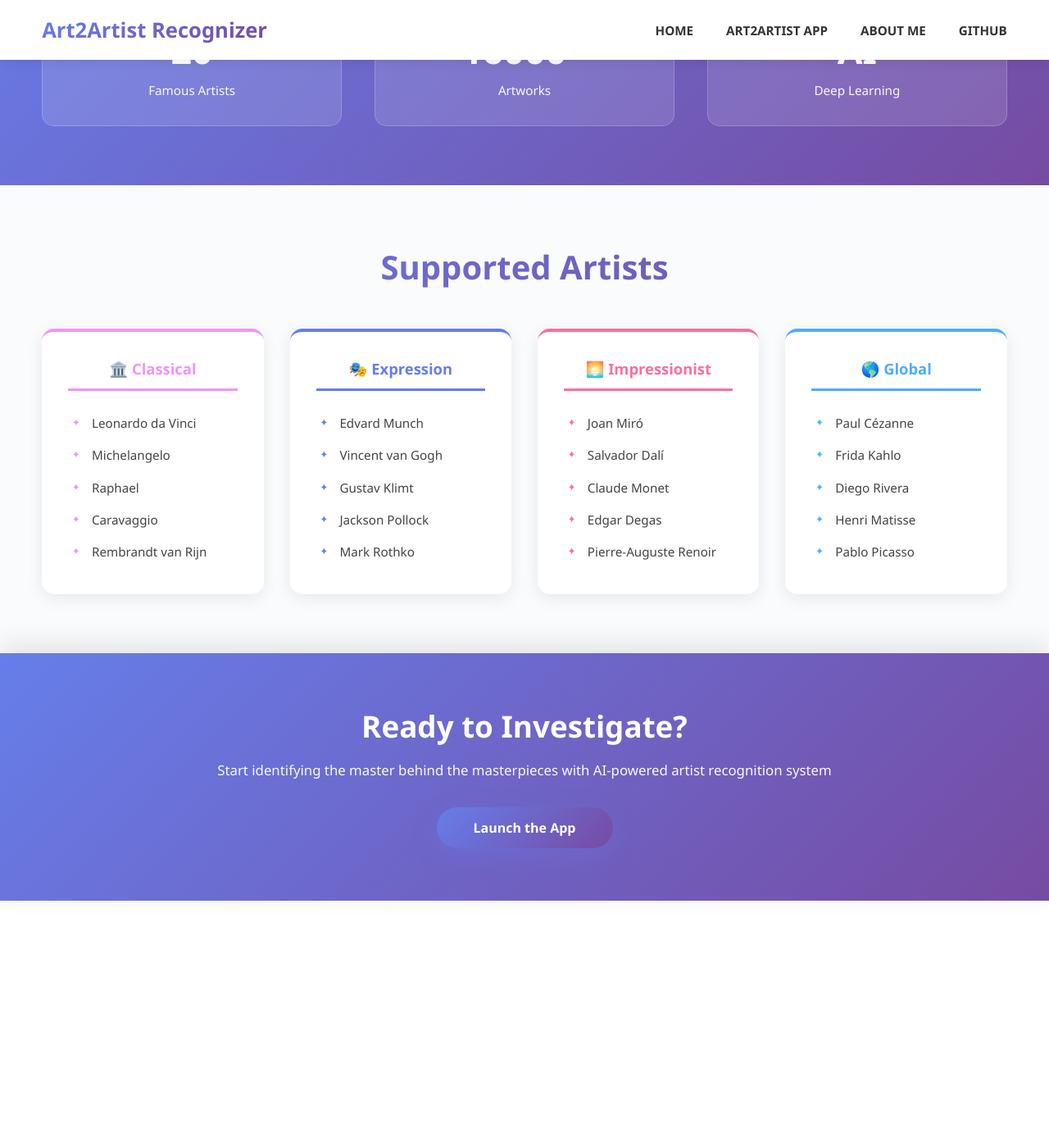
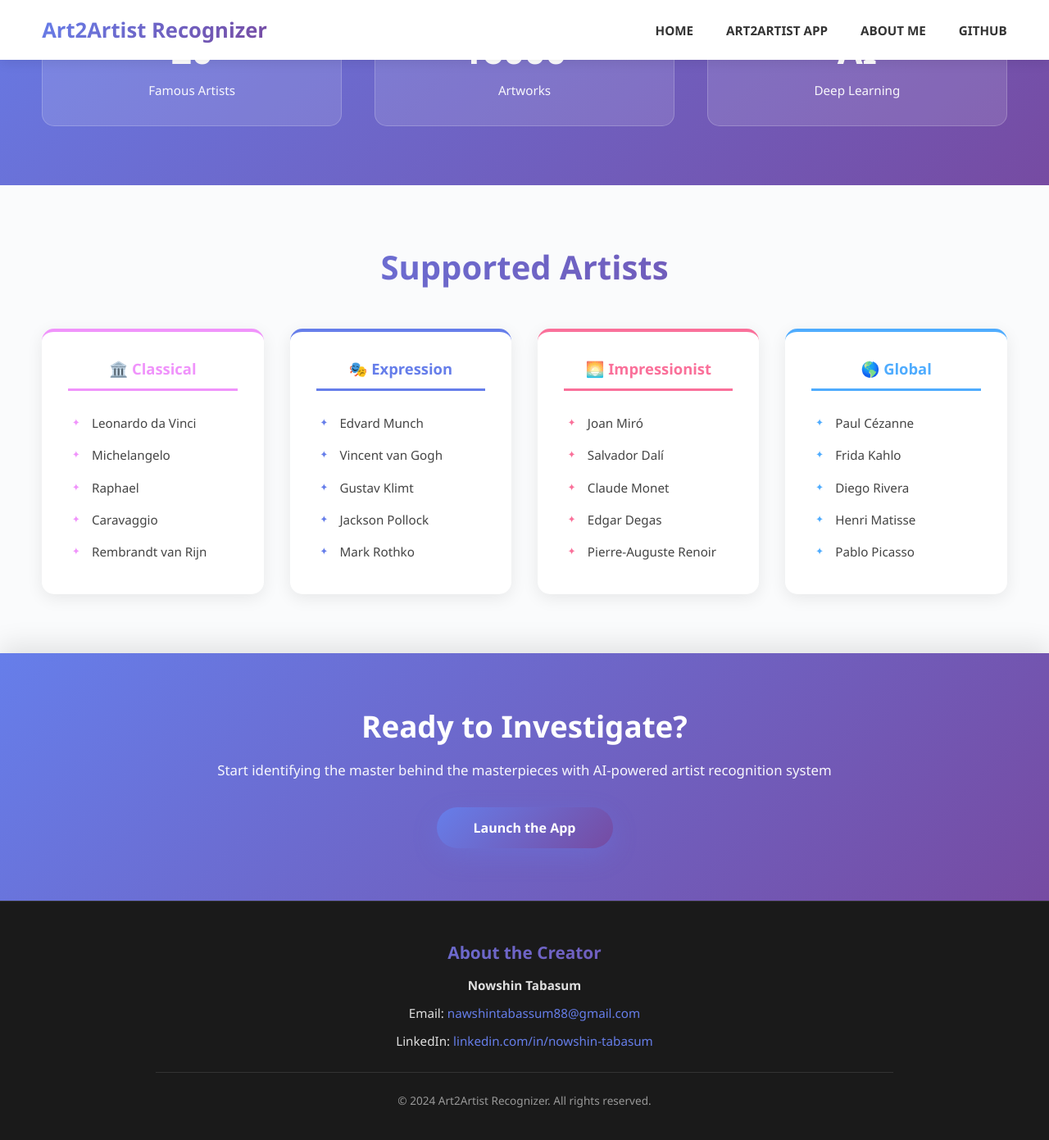
Before and after one commit to Naawshin/Art2Artist-Recognizer, a Jekyll site: the page built from docs/index.md, in a window 1280 px wide and 1400 px high, scrolled down 629 px. Shown: the top 1391 px of the window at 82% size. Built offline with Jekyll 4.4.1, drawn with Linux system fonts in a browser that asks for light colours; before the commit the page ends 1728 px from its top, so only the background shows below that.

```diff
--- a/docs/_config.yml
+++ b/docs/_config.yml
@@ -15,7 +15,6 @@ author:
 navbar-links:
   Home: ""
   Art2Artist App: "art2artist_recognizer"
-  About Me: "aboutme"
   GitHub: "https://github.com/naawshin"
 
 # Appearance
--- a/docs/_layouts/default.html
+++ b/docs/_layouts/default.html
@@ -19,6 +19,12 @@
         body {
             font-family: 'Segoe UI', Tahoma, Geneva, Verdana, sans-serif;
             background: #ffffff;
+            display: flex;
+            flex-direction: column;
+        }
+
+        main {
+            flex: 1;
         }
 
         /* Navigation Bar */
@@ -316,6 +322,62 @@
             line-height: 1.6;
         }
 
+        /* Footer */
+        footer {
+            background: #1a1a1a;
+            color: #e0e0e0;
+            padding: 3rem 4%;
+            text-align: center;
+            border-top: 1px solid #333;
+        }
+
+        .footer-content {
+            max-width: 900px;
+            margin: 0 auto;
+        }
+
+        .footer-content h3 {
+            font-size: 1.3rem;
+            font-weight: 700;
+            margin-bottom: 0.8rem;
+            background: linear-gradient(135deg, #667eea 0%, #764ba2 100%);
+            -webkit-background-clip: text;
+            -webkit-text-fill-color: transparent;
+            background-clip: text;
+        }
+
+        .footer-info {
+            margin-bottom: 1.5rem;
+            line-height: 1.8;
+        }
+
+        .footer-info p {
+            margin: 0.4rem 0;
+            font-size: 0.95rem;
+        }
+
+        .footer-info a {
+            color: #667eea;
+            text-decoration: none;
+            transition: all 0.3s ease;
+        }
+
+        .footer-info a:hover {
+            color: #764ba2;
+            text-decoration: underline;
+        }
+
+        .footer-divider {
+            height: 1px;
+            background: #333;
+            margin: 1.5rem 0;
+        }
+
+        .footer-credit {
+            font-size: 0.85rem;
+            color: #999;
+        }
+
         /* Responsive */
         @media (max-width: 1200px) {
             .artists-grid {
@@ -349,7 +411,7 @@
                 font-size: 0.9rem;
             }
 
-            .hero-section, .stats-section, .artists-section, .bottom-cta {
+            .hero-section, .stats-section, .artists-section, .bottom-cta, footer {
                 padding-left: 2%;
                 padding-right: 2%;
             }
@@ -401,6 +463,14 @@
             .artist-category {
                 padding: 1.5rem;
             }
+
+            footer {
+                padding: 2rem 2%;
+            }
+
+            .footer-content h3 {
+                font-size: 1.1rem;
+            }
         }
     </style>
 </head>
@@ -422,5 +492,19 @@
     <main>
         {{ content }}
     </main>
+
+    <!-- Footer -->
+    <footer>
+        <div class="footer-content">
+            <h3>About the Creator</h3>
+            <div class="footer-info">
+                <p><strong>Nowshin Tabasum</strong></p>
+                <p>Email: <a href="mailto:nawshintabassum88@gmail.com">nawshintabassum88@gmail.com</a></p>
+                <p>LinkedIn: <a href="https://www.linkedin.com/in/nowshin-tabasum/" target="_blank">linkedin.com/in/nowshin-tabasum</a></p>
+            </div>
+            <div class="footer-divider"></div>
+            <p class="footer-credit">&copy; 2024 Art2Artist Recognizer. All rights reserved.</p>
+        </div>
+    </footer>
 </body>
 </html>
```
Also changed, not shown: docs/aboutme.md (deleted, +0 -458 lines), README.md, image-1.png (added), image.png (added).
